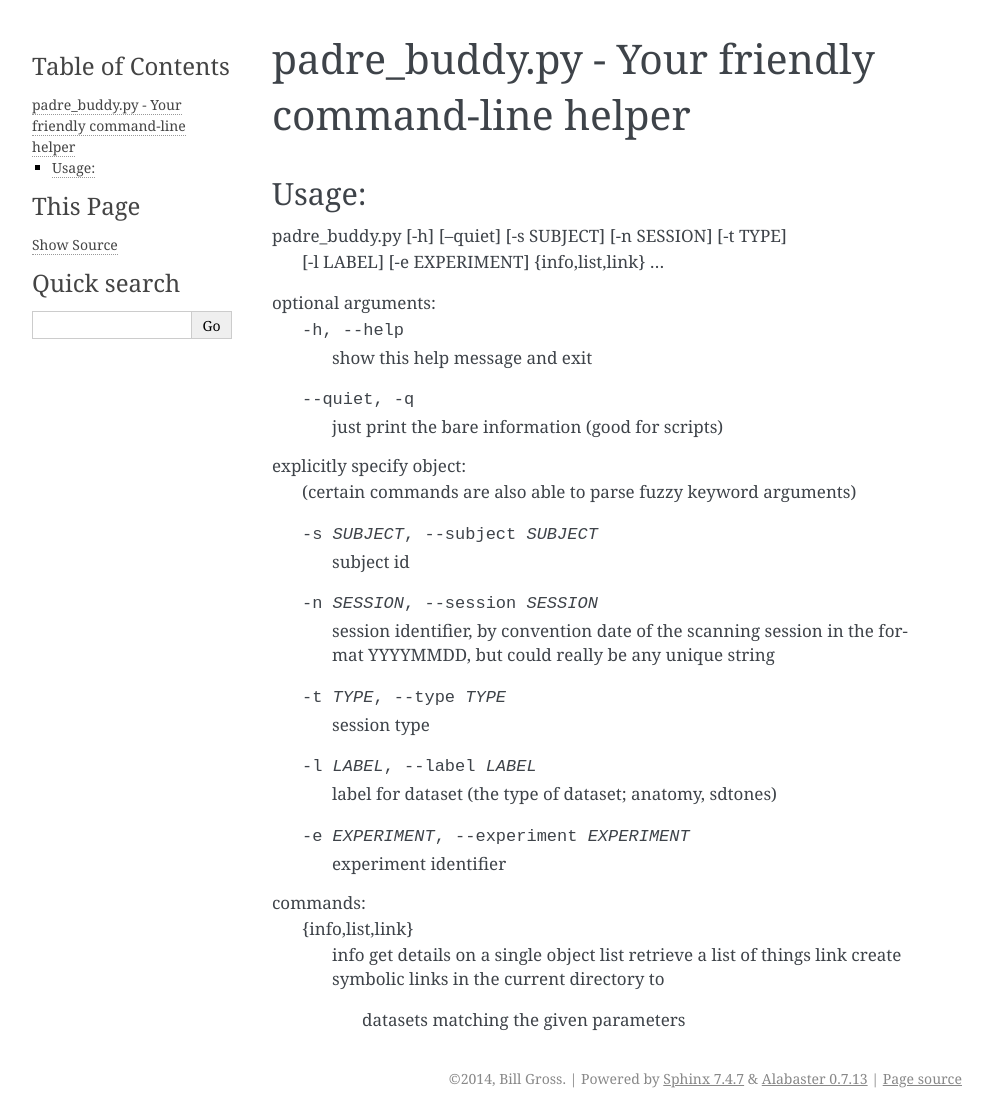
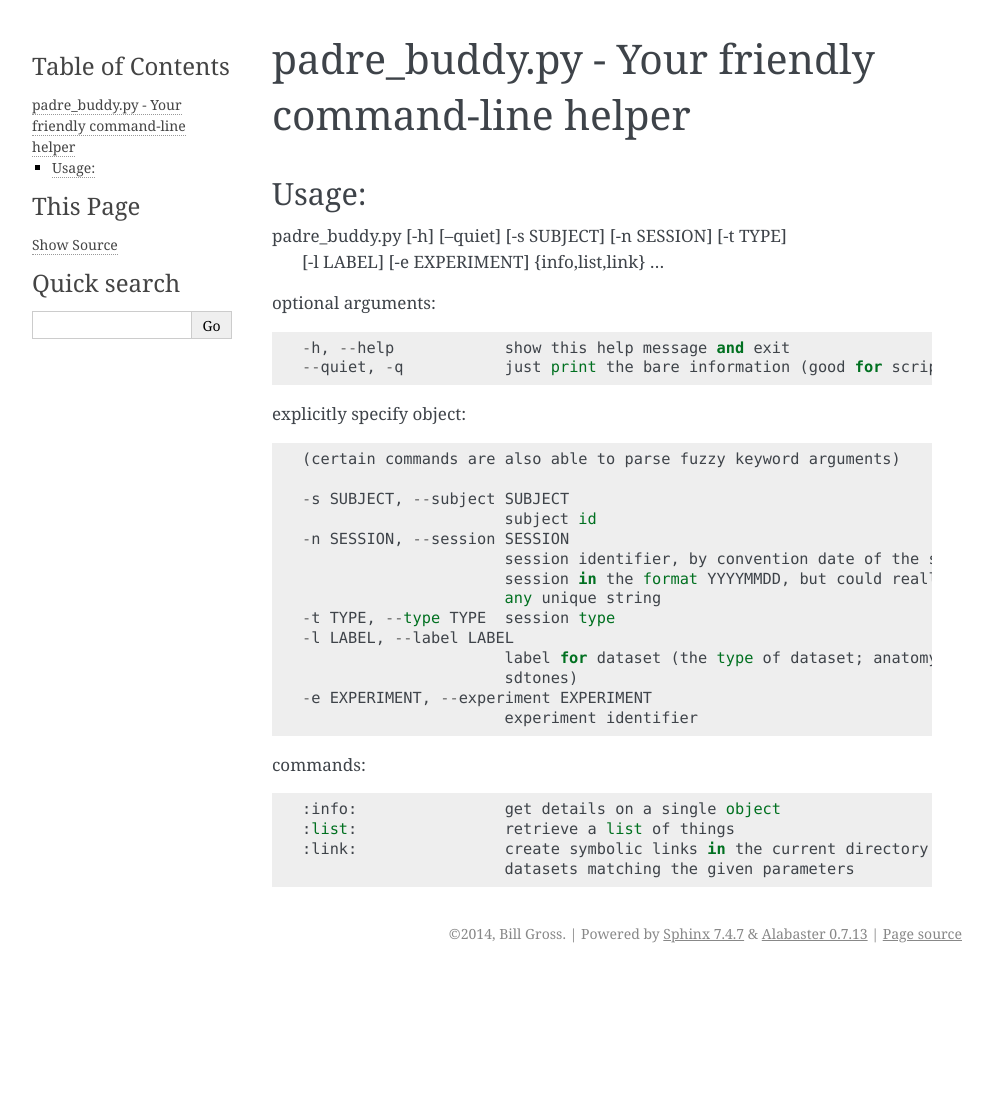
Before and after one commit to azraq27/padre, a Sphinx documentation site: the page built from docs/source/padre_buddy.py.rst, in a window 1280 px wide. Shown: the whole page, without its empty margins (148-1141 px from the left). Built offline with Sphinx 7.4.7, drawn with Linux system fonts in a browser that asks for light colours; after the commit the page ends 973 px from its top, so only the background shows below that.

Commit message:
updating docs

```diff
--- a/docs/source/padre_buddy.py.rst
+++ b/docs/source/padre_buddy.py.rst
@@ -8,11 +8,13 @@ padre_buddy.py [-h] [--quiet] [-s SUBJECT] [-n SESSION] [-t TYPE]
                       [-l LABEL] [-e EXPERIMENT]
                       {info,list,link} ...
 
-optional arguments:
+optional arguments::
+
   -h, --help            show this help message and exit
   --quiet, -q           just print the bare information (good for scripts)
 
-explicitly specify object:
+explicitly specify object::
+
   (certain commands are also able to parse fuzzy keyword arguments)
 
   -s SUBJECT, --subject SUBJECT
@@ -28,9 +30,9 @@ explicitly specify object:
   -e EXPERIMENT, --experiment EXPERIMENT
                         experiment identifier
 
-commands:
-  {info,list,link}
-    info                get details on a single object
-    list                retrieve a list of things
-    link                create symbolic links in the current directory to
-                        datasets matching the given parameters
+commands::
+
+    :info:                get details on a single object
+    :list:                retrieve a list of things
+    :link:                create symbolic links in the current directory to
+                          datasets matching the given parameters
```
